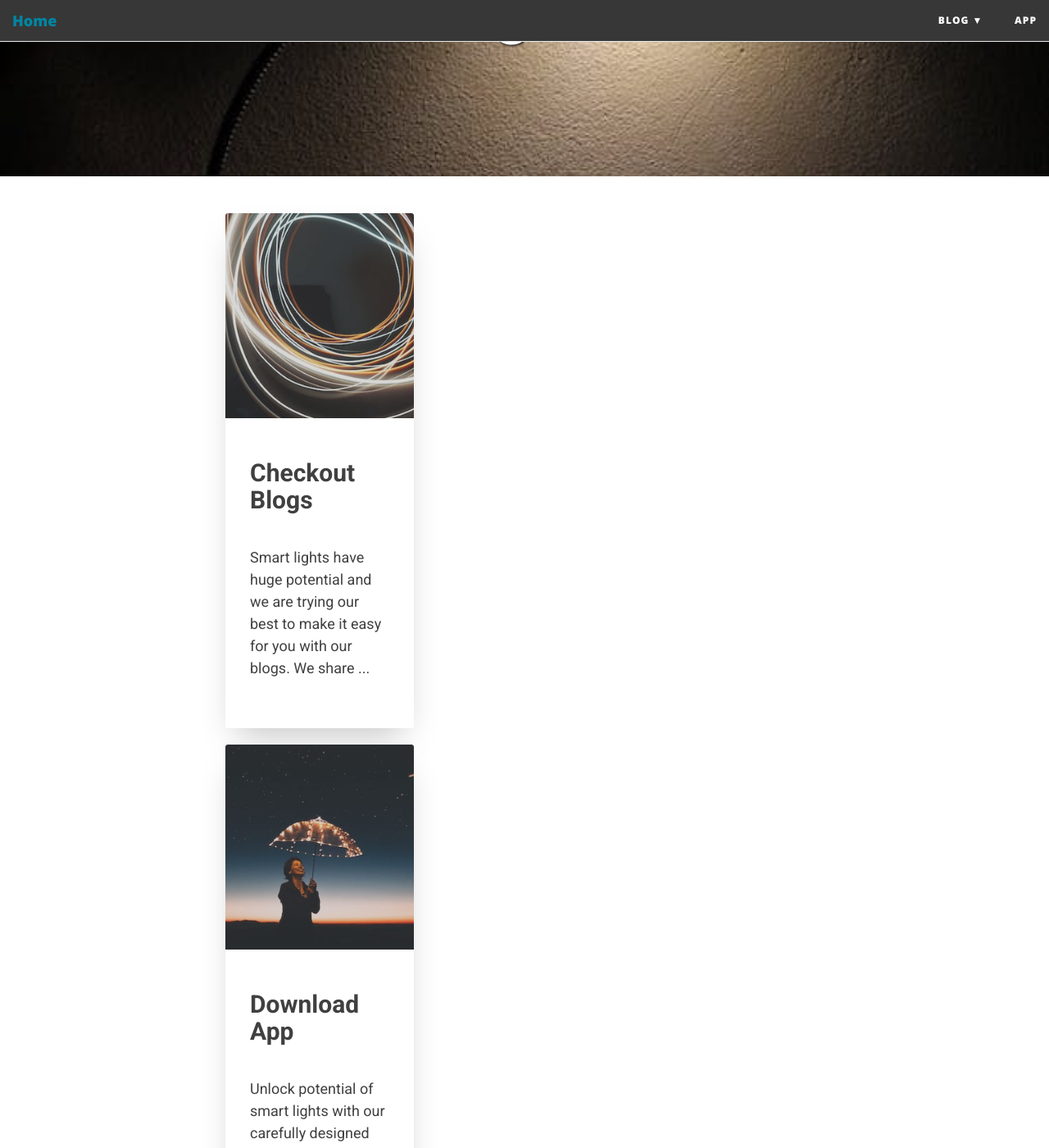
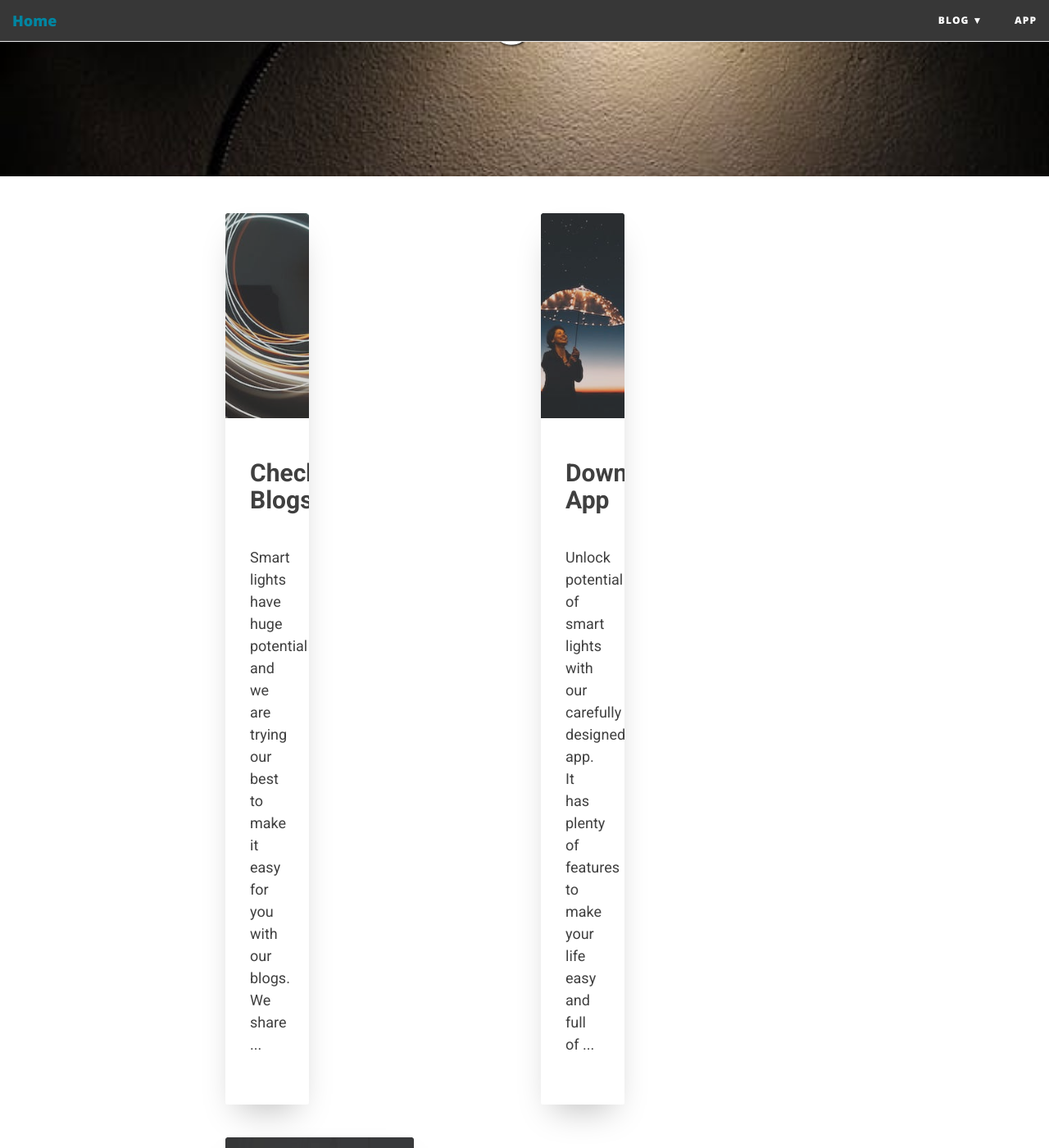
Before and after one commit to huehello/website, a Jekyll site: the page built from index.md, in a window 1280 px wide and 1400 px high, scrolled down 362 px. Shown: the whole window at 82% size. Built offline with Jekyll 4.4.1, drawn with Linux system fonts in a browser that asks for light colours; nearby versions of some CDN libraries.

Commit message:
added css related to grid layout nd made single row md card as well

```diff
--- a/css/main.css
+++ b/css/main.css
@@ -985,11 +985,19 @@
 }
 
 .md-cards {
-  display: grid;
-  flex-wrap: wrap;
-  list-style: none;
-  margin: 0;
-  padding: 0;
+    margin: 0 auto;
+    display: grid;
+    grid-template-columns: 1fr;
+    grid-template-rows: auto;
+    grid-gap: 20px;
+    margin: 0;
+    padding: 0;
+}
+
+@media only screen and (min-width: 768px) {
+.md-cards {
+    grid-template-columns: repeat(2, 1fr);
+}
 }
 
 .md-cards__item {
@@ -1059,3 +1067,9 @@
 .md-card_image_buy_lights {
   background-image: url(/img/buy_more_lights.jpeg);
 }
+
+.md-single-row-card {
+  margin-top: 20px;
+  padding: 0;
+}
+/*md card over here*/
--- a/index.md
+++ b/index.md
@@ -16,10 +16,11 @@
 imgcss="md-card_image_download_app"
 cta="Try App"
  %}
+</ul>
 
+<ul class="md-single-row-card">
  {% include material_card.html title="Buy More Smart things" description="Lets make your home smarter with latest smart devices and IOT products. Here we ..."
  url="/buy"
 imgcss="md-card_image_buy_lights"
  %}
-
 </ul>
```
